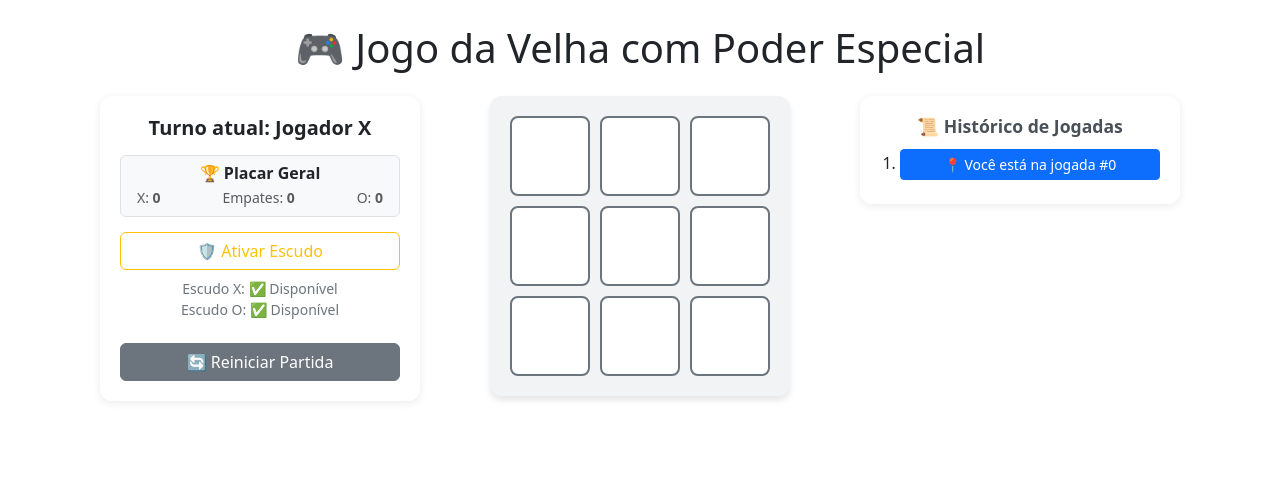
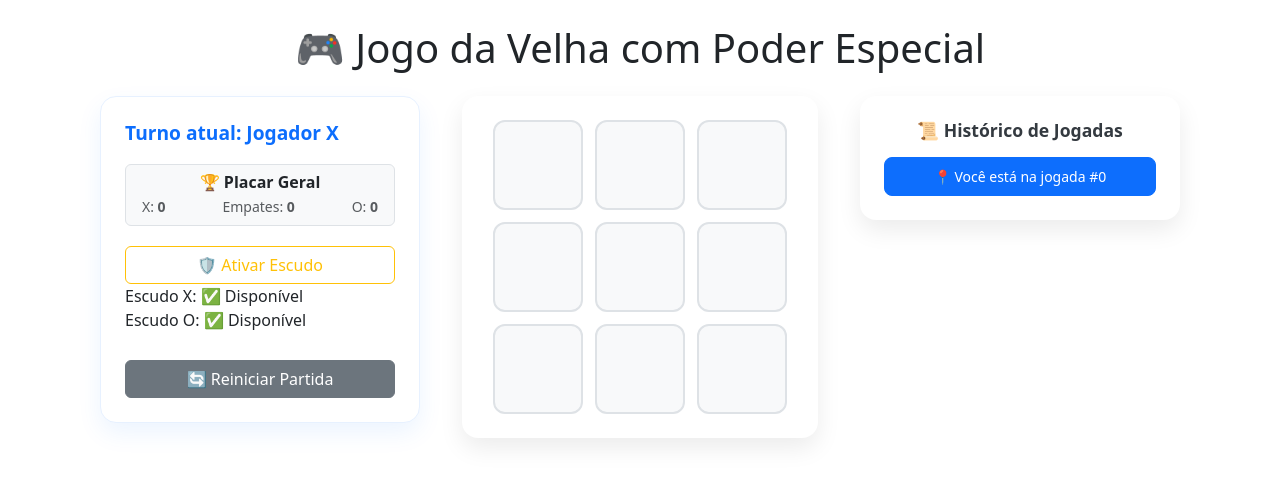
Before and after one commit to Manuely-Candido/jogo-da-velha, a React (Vite) app: page / in a window 1280 px wide. Shown: the top 482 px of the page. Built offline with nearby package versions, Linux system fonts and the light colour scheme.

Commit message:
Fazendo o css do refatoramento

```diff
--- a/src/components/Board/Board.module.css
+++ b/src/components/Board/Board.module.css
@@ -1,18 +1,20 @@
-/* Bloco do Tabuleiro */
+/* Container do Tabuleiro */
 .board {
   display: flex;
   flex-direction: column;
   align-items: center;
   justify-content: center;
-  gap: 10px;
-  background-color: #f1f3f5;
-  padding: 20px;
-  border-radius: 12px;
-  box-shadow: 0 4px 6px rgba(0, 0, 0, 0.1);
+  gap: 12px;
+  background-color: #ffffff;
+  padding: 24px;
+  border-radius: 16px;
+  box-shadow: 0 10px 25px rgba(0, 0, 0, 0.08); /* Sombra elegante */
+  width: 100%;
+  max-width: 360px;
 }
 
-/* Linhas do Tabuleiro */
+/* Linha de Células */
 .board__row {
   display: flex;
-  gap: 10px;
+  gap: 12px;
 }
--- a/src/components/Game/Game.module.css
+++ b/src/components/Game/Game.module.css
@@ -0,0 +1,23 @@
+/* Estilo da tela inteira */
+.game {
+  min-height: 100vh;
+  background-color: #f8f9fa; /* Fundo suave */
+  display: flex;
+  align-items: center; /* Centraliza verticalmente na tela */
+  justify-content: center;
+}
+
+/* Título em destaque */
+.game__title {
+  font-size: 2rem;
+  font-weight: 800;
+  color: #212529;
+  text-shadow: 1px 1px 2px rgba(0, 0, 0, 0.05);
+}
+
+/* Responsividade do título em telas pequenas */
+@media (max-width: 576px) {
+  .game__title {
+    font-size: 1.5rem;
+  }
+}
--- a/src/components/HistoryList/HistoryList.module.css
+++ b/src/components/HistoryList/HistoryList.module.css
@@ -18,21 +18,41 @@
 }
 
 /* Lista Ordenada de Movimentos */
+.history {
+  background-color: #ffffff;
+  padding: 24px;
+  border-radius: 16px;
+  box-shadow: 0 10px 25px rgba(0, 0, 0, 0.08);
+  width: 100%;
+  max-width: 320px;
+  max-height: 420px; /* Limita a altura e cria rolagem suave se houver muitos botões */
+  overflow-y: auto;
+}
+
+.history__title {
+  font-size: 1.1rem;
+  font-weight: 700;
+  color: #343a40;
+  margin-bottom: 16px;
+  text-align: center;
+}
+
 .history__list {
-  padding-left: 20px;
+  padding-left: 0; /* Remove o recuo padrão para um visual mais limpo */
+  list-style: none;
   margin: 0;
   display: flex;
   flex-direction: column;
-  gap: 6px;
+  gap: 8px;
 }
 
-/* Item individual da lista */
 .history__item {
-  margin-bottom: 4px;
+  margin: 0;
 }
 
-/* Botão de navegação do Histórico */
 .history__button {
   font-size: 0.875rem;
+  padding: 8px 12px;
+  border-radius: 8px;
   transition: all 0.2s ease-in-out;
 }
--- a/src/components/Square/Square.module.css
+++ b/src/components/Square/Square.module.css
@@ -1,12 +1,12 @@
-/* Bloco Principal: Botão da Célula/Quadrado */
+/* Célula individual do tabuleiro */
 .square {
-  width: 80px;
-  height: 80px;
-  font-size: 2rem;
+  width: 90px;
+  height: 90px;
+  font-size: 2.2rem;
   font-weight: bold;
-  background-color: #ffffff;
-  border: 2px solid #6c757d;
-  border-radius: 8px;
+  background-color: #f8f9fa;
+  border: 2px solid #dee2e6;
+  border-radius: 12px;
   cursor: pointer;
   transition: all 0.2s ease-in-out;
   display: flex;
@@ -14,24 +14,34 @@
   justify-content: center;
 }
 
-/* Efeito Hover */
+/* Efeito ao passar o mouse */
 .square:hover {
-  background-color: #f8f9fa;
-  transform: scale(1.03);
+  background-color: #e9ecef;
+  transform: translateY(-2px);
+  box-shadow: 0 4px 8px rgba(0, 0, 0, 0.1);
 }
 
-/* Modificador para quando a célula possui Escudo Ativo */
+/* Célula Protegida por Escudo */
 .square--protected {
-  background-color: #e2e3e5;
+  background-color: #fff3cd;
   border-color: #ffc107;
 }
 
-/* Modificador para células da linha vitoriosa */
+/* Célula da Trinca Vitoriosa */
 .square--winning {
   background-color: #d1e7dd;
   border-color: #198754;
   color: #0f5132;
   font-weight: bold;
   transform: scale(1.05);
-  box-shadow: 0 0 10px rgba(25, 135, 84, 0.5);
+  box-shadow: 0 0 15px rgba(25, 135, 84, 0.4);
 }
+
+/* Adaptação para celulares menores */
+@media (max-width: 400px) {
+  .square {
+    width: 75px;
+    height: 75px;
+    font-size: 1.8rem;
+  }
+}
--- a/src/components/StatusPanel/StatusPanel.module.css
+++ b/src/components/StatusPanel/StatusPanel.module.css
@@ -1,35 +1,52 @@
 /* Container Principal do Painel */
+/* Container Principal do Painel com separacao visual */
 .panel {
   display: flex;
   flex-direction: column;
-  align-items: center;
-  gap: 15px;
+  gap: 1.25rem;
   background-color: #ffffff;
-  padding: 20px;
-  border-radius: 12px;
-  box-shadow: 0 2px 8px rgba(0, 0, 0, 0.08);
+  padding: 1.5rem;
+  border-radius: 16px;
+  box-shadow: 0 10px 25px rgba(13, 110, 253, 0.08);
+  border: 1px solid #e7f1ff;
   width: 100%;
   max-width: 320px;
 }
 
-/* Texto de Status */
+/* Bloco superior de Status */
+.panel__header {
+  text-align: center;
+  border-bottom: 2px solid #e7f1ff;
+  padding-bottom: 0.75rem;
+}
+
 .panel__status {
-  font-size: 1.25rem;
-  font-weight: bold;
-  color: #212529;
+  font-size: 1.2rem;
+  font-weight: 700;
+  color: #0d6efd;
   margin: 0;
 }
 
-/* Seção de Poderes Especiais */
-.panel__powers {
+/* Secao intermediaria para controles do Escudo */
+.panel__section {
   display: flex;
   flex-direction: column;
-  gap: 8px;
-  width: 100%;
+  gap: 0.75rem;
+  background-color: #f8faff;
+  padding: 1rem;
+  border-radius: 12px;
+  border: 1px solid #d0e2ff;
 }
 
-.panel__power-info {
-  font-size: 0.875rem;
-  color: #6c757d;
-  text-align: center;
+.panel__shield-status {
+  display: flex;
+  justify-content: space-around;
+  font-size: 0.85rem;
+  color: #495057;
+  font-weight: 500;
 }
+
+/* Rodape com o botao de reset */
+.panel__footer {
+  margin-top: auto;
+}
```
